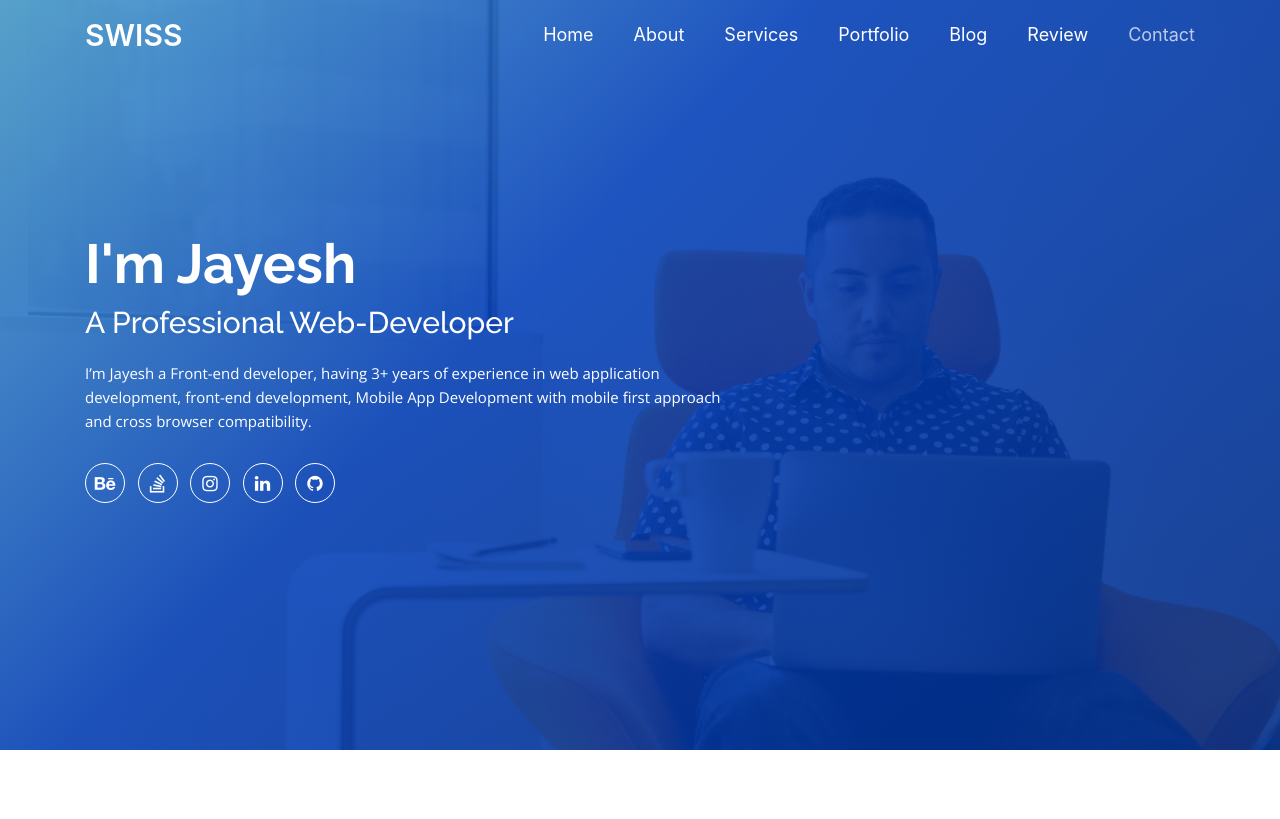
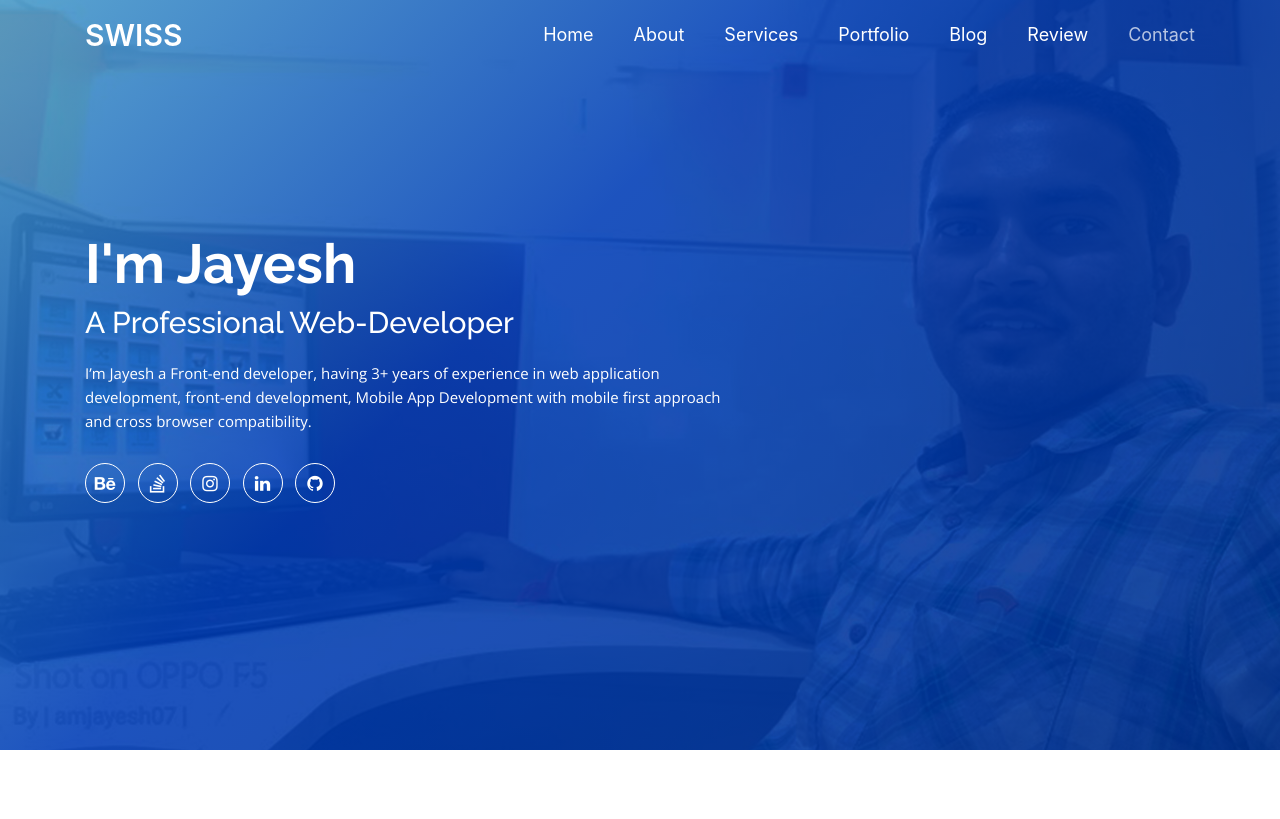
Before and after one commit to amjayesh07/amjayesh07.github.io, a PHP site: page / in a window 1280 px wide. Shown: the top 819 px of the page. Run offline with PHP 8.4, Linux system fonts and the light colour scheme; some web fonts are replaced.

Commit message:
Update style.css

```diff
--- a/style.css
+++ b/style.css
@@ -382,7 +382,7 @@ nav .navbar-nav li:last-child {
 =============================*/
 
 #banner {
-    background-image: url(../StockSnap_QPJWWR3W2E.jpg);
+    background-image: url(../amjayesh07.jpg);
     background-position: center;
     background-size: cover;
     background-repeat: no-repeat;
```
